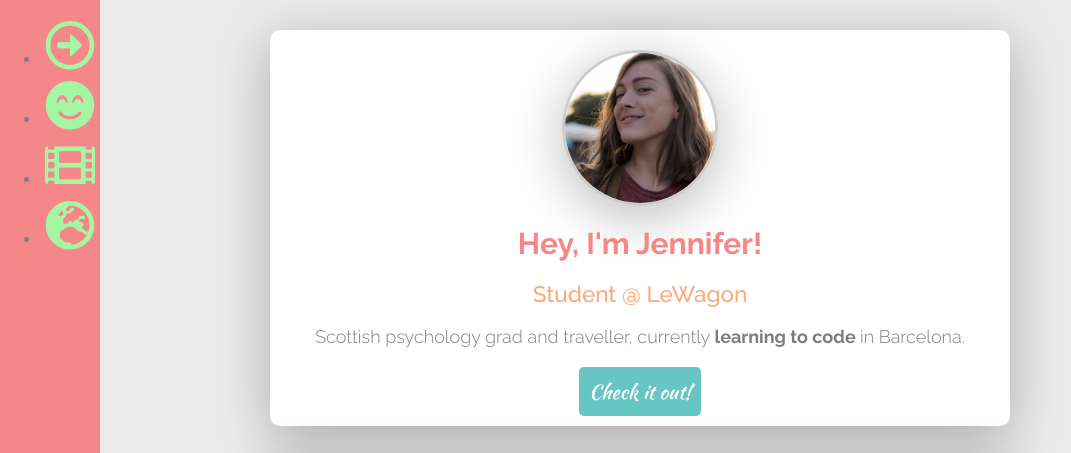
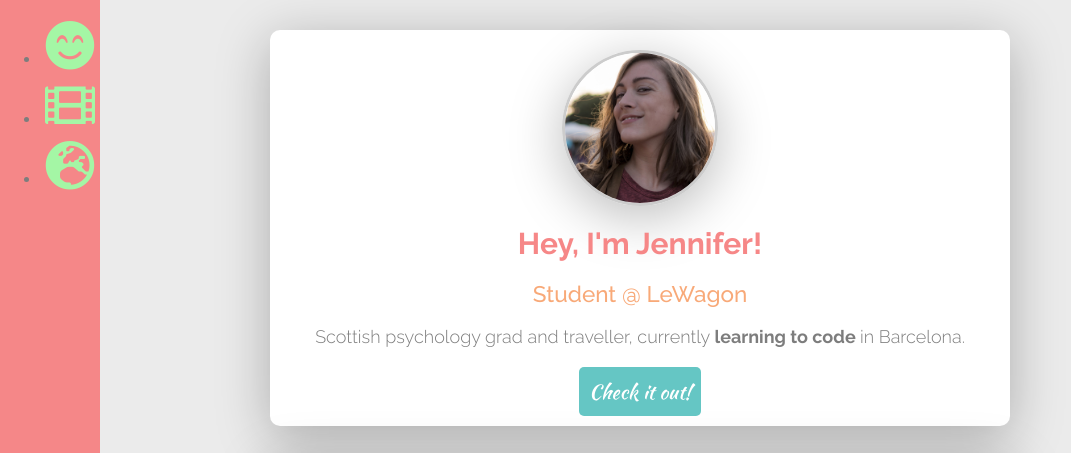
Before and after one commit to jenn1ferl0uise/profile, a plain HTML site: page index.html in a window 1280 px wide. Shown: the top 453 px of the page, without its empty margins (0-1071 px from the left). Drawn offline with Linux system fonts and the light colour scheme.

Commit message:
fixing a bug on navbar... hopefully

```diff
--- a/index.html
+++ b/index.html
@@ -19,7 +19,7 @@
         <p id="intro">Scottish psychology grad and traveller, currently <strong>learning to code </strong>in Barcelona.</p>
         <a class="btn-blue" id="lewagonlink" href="https://www.lewagon.com/barcelona" target="_blank">Check it out!</a>
       </div>
-      <div class="card text-center" id="social-icons">
+      <div class="card text-center">
         <ul class="list-inline" id="social">
           <li>
             <a href="https://www.facebook.com/jenn1ferl0uise" target="_blank">
@@ -99,11 +99,6 @@
         <ul>
           <li>
             <a href="#about-me">
-              <i class="far fa-arrow-alt-circle-right"></i>
-            </a>
-          </li>
-          <li>
-            <a href="#social-icons">
               <i class="fas fa-smile-beam"></i>
             </a>
           </li>
```
